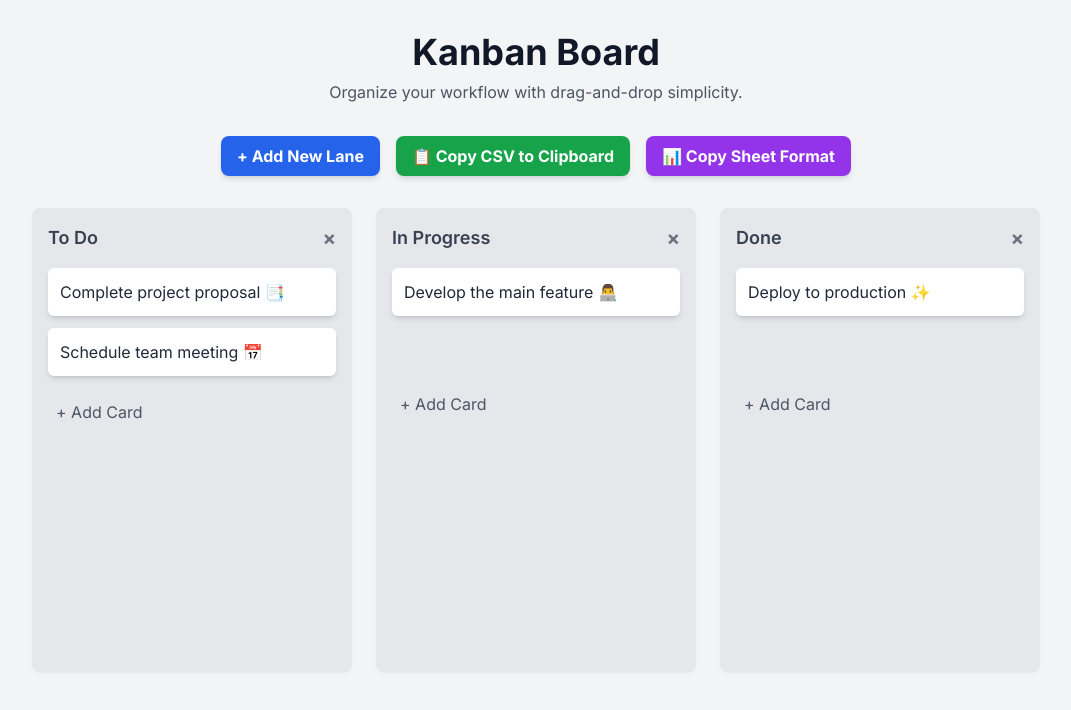
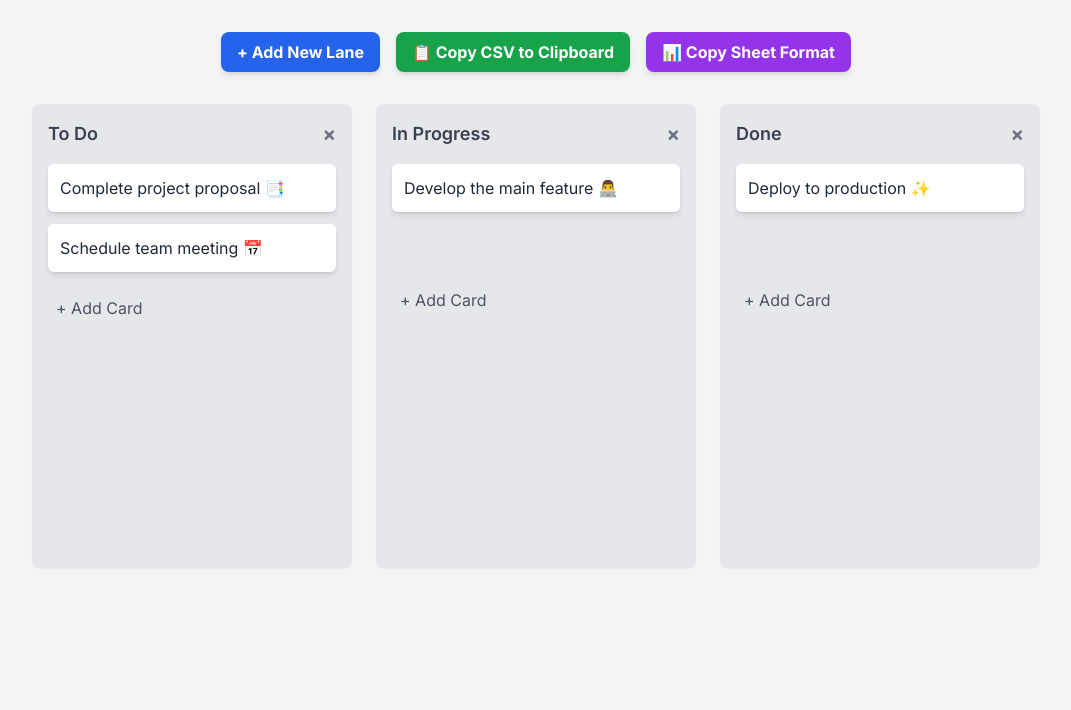
Before and after one commit to matthiashapp/kanbanjs, a website: page index.html in a window 1280 px wide. Shown: the whole page, without its empty margins (104-1175 px from the left). Drawn offline with nearby package versions, Linux system fonts and the light colour scheme.

Commit message:
remove header

```diff
--- a/index.html
+++ b/index.html
@@ -92,11 +92,6 @@
 <body class="bg-gray-100 text-gray-800">
 
     <div class="container mx-auto p-4 md:p-8">
-        <header class="text-center mb-8">
-            <h1 class="text-4xl font-bold text-gray-900">Kanban Board</h1>
-            <p class="text-gray-600 mt-2">Organize your workflow with drag-and-drop simplicity.</p>
-        </header>
-
         <div class="flex justify-center mb-8 gap-4">
             <button id="add-lane-btn" class="bg-blue-600 hover:bg-blue-700 text-white font-bold py-2 px-4 rounded-lg shadow-md transition-transform transform hover:scale-105">
                 &#43; Add New Lane
```
